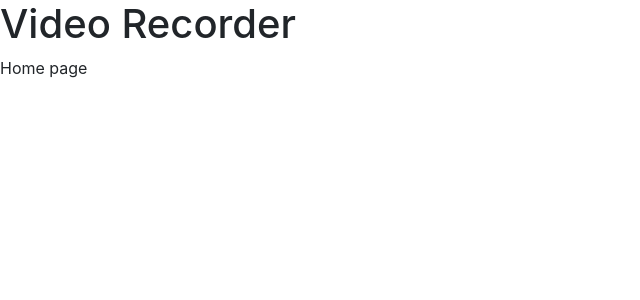
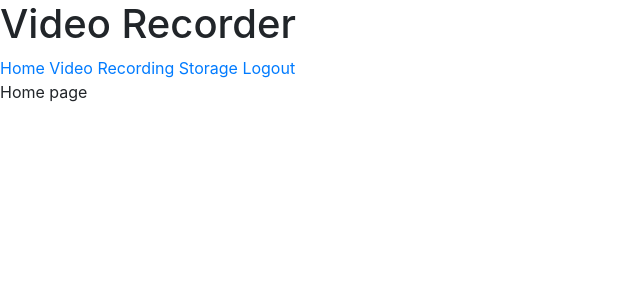
Before and after one commit to Benedek4000/eng130_week4_project, a Flask app: template frontend/templates/index.html in a window 1280 px wide. Shown: the top 300 px of the page, without its empty margins (0-640 px from the left). Run offline with Flask 2, Linux system fonts and the light colour scheme; the template is opened without the code that fills it, so the values that code supplies are empty; some libraries are stand-ins or nearby versions.

Commit message:
added pages to app.py and added first implementation of nav bar

```diff
--- a/frontend/app.py
+++ b/frontend/app.py
@@ -4,7 +4,7 @@ app = Flask(__name__)
 
 @app.route('/')
 def index():
-    return render_template('index.html')
+    return "Welcome to the home page!"
 
 @app.route('/login', methods=['GET','POST'])
 def login():
@@ -13,9 +13,23 @@ def login():
     else:
         return render_template('login.html')
 
-@app.route('/subhaanpractice')
+@app.route('/nav')
 def welcome():
-    return 'welcome to subhaans practice page'
+    return render_template('index.html')
+
+@app.route('/home')
+def home():
+    return "This is the home page"
+
+@app.route('/videorec')
+def videorec():
+    return "This is the video recording page"
+
+@app.route('/storage')
+def storage():
+    return "This is the Storage page"
+
+
 
 if __name__ == '__main__':
     app.run(debug=True)
--- a/frontend/templates/index.html
+++ b/frontend/templates/index.html
@@ -1,4 +1,4 @@
-{% extends "base.html" %}
+{% extends "navbar.html" %}
 
 {% block head %}
     <h1>Video Recorder</h1>
--- /dev/null
+++ b/frontend/templates/navbar.html
@@ -0,0 +1,31 @@
+<!DOCTYPE html>
+<html lang="en">
+  <head>
+    {% block title%}{% endblock %}
+    {% block head %}{% endblock %}
+    <!-- Required meta tags -->
+    <meta charset="utf-8">
+    <meta name="viewport" content="width=device-width, initial-scale=1, shrink-to-fit=no">
+
+    <!-- Bootstrap CSS -->
+    <link rel="stylesheet" href="https://stackpath.bootstrapcdn.com/bootstrap/4.3.1/css/bootstrap.min.css" integrity="sha384-ggOyR0iXCbMQv3Xipma34MD+dH/1fQ784/j6cY/iJTQUOhcWr7x9JvoRxT2MZw1T" crossorigin="anonymous">
+  </head>
+  <body>
+
+    <!-- Optional JavaScript -->
+    <!-- jQuery first, then Popper.js, then Bootstrap JS  -->
+    <script src="https://code.jquery.com/jquery-3.3.1.slim.min.js" integrity="sha384-q8i/X+965DzO0rT7abK41JStQIAqVgRVzpbzo5smXKp4YfRvH+8abtTE1Pi6jizo" crossorigin="anonymous"></script>
+    <script src="https://cdnjs.cloudflare.com/ajax/libs/popper.js/1.14.7/umd/popper.min.js" integrity="sha384-UO2eT0CpHqdSJQ6hJty5KVphtPhzWj9WO1clHTMGa3JDZwrnQq4sF86dIHNDz0W1" crossorigin="anonymous"></script>
+    <script src="https://stackpath.bootstrapcdn.com/bootstrap/4.3.1/js/bootstrap.min.js" integrity="sha384-JjSmVgyd0p3pXB1rRibZUAYoIIy6OrQ6VrjIEaFf/nJGzIxFDsf4x0xIM+B07jRM" crossorigin="anonymous"></script>
+
+    <div class="topnav">
+        <a class="active" href="{{ url_for('home') }}">Home</a>
+        <a href="{{ url_for('videorec') }}">Video Recording</a>
+        <a href="{{ url_for('storage') }}">Storage</a>
+        <a href="{{ url_for('login') }}">Logout</a>
+    </div>
+
+    {% block body %} {% endblock %}
+  </body>
+  <script src="../scripts/main.js"></script>
+</html>
```
